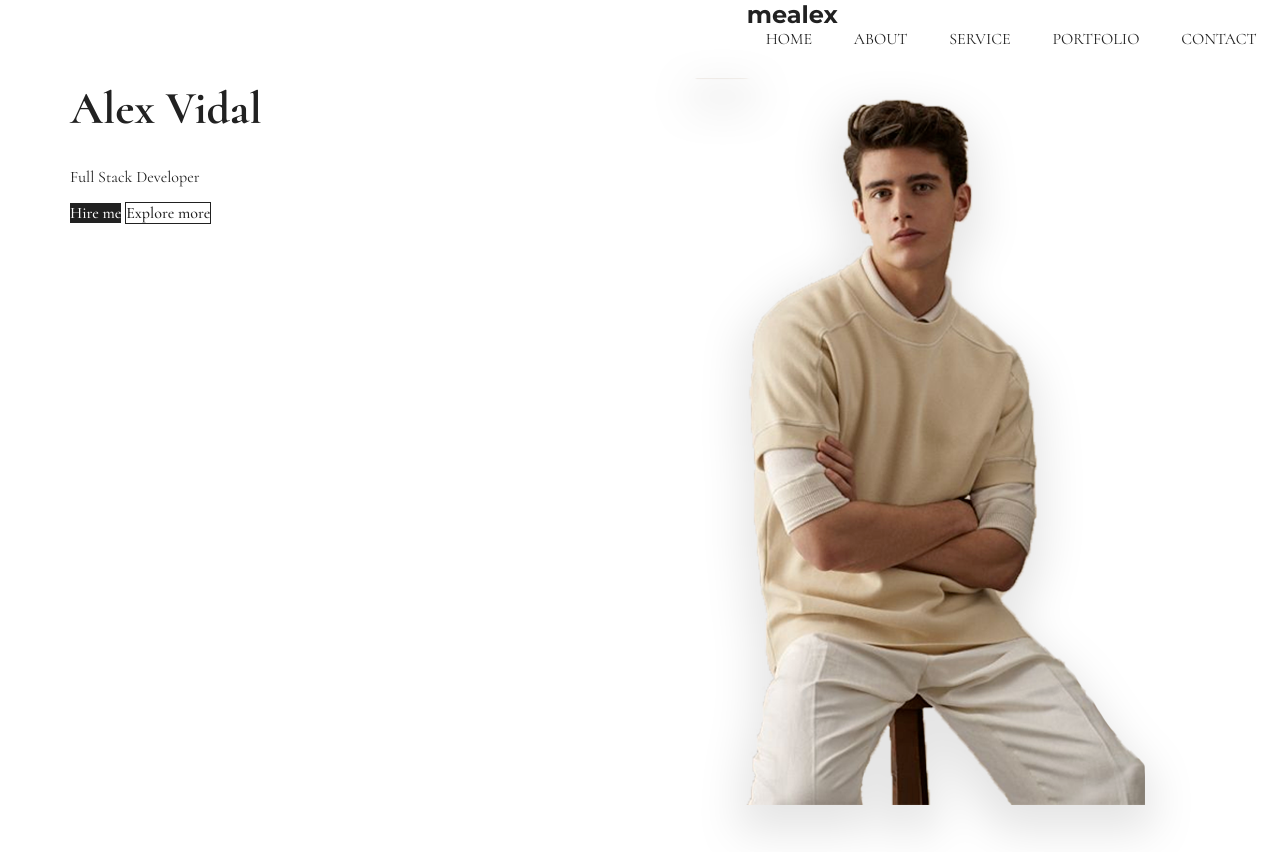
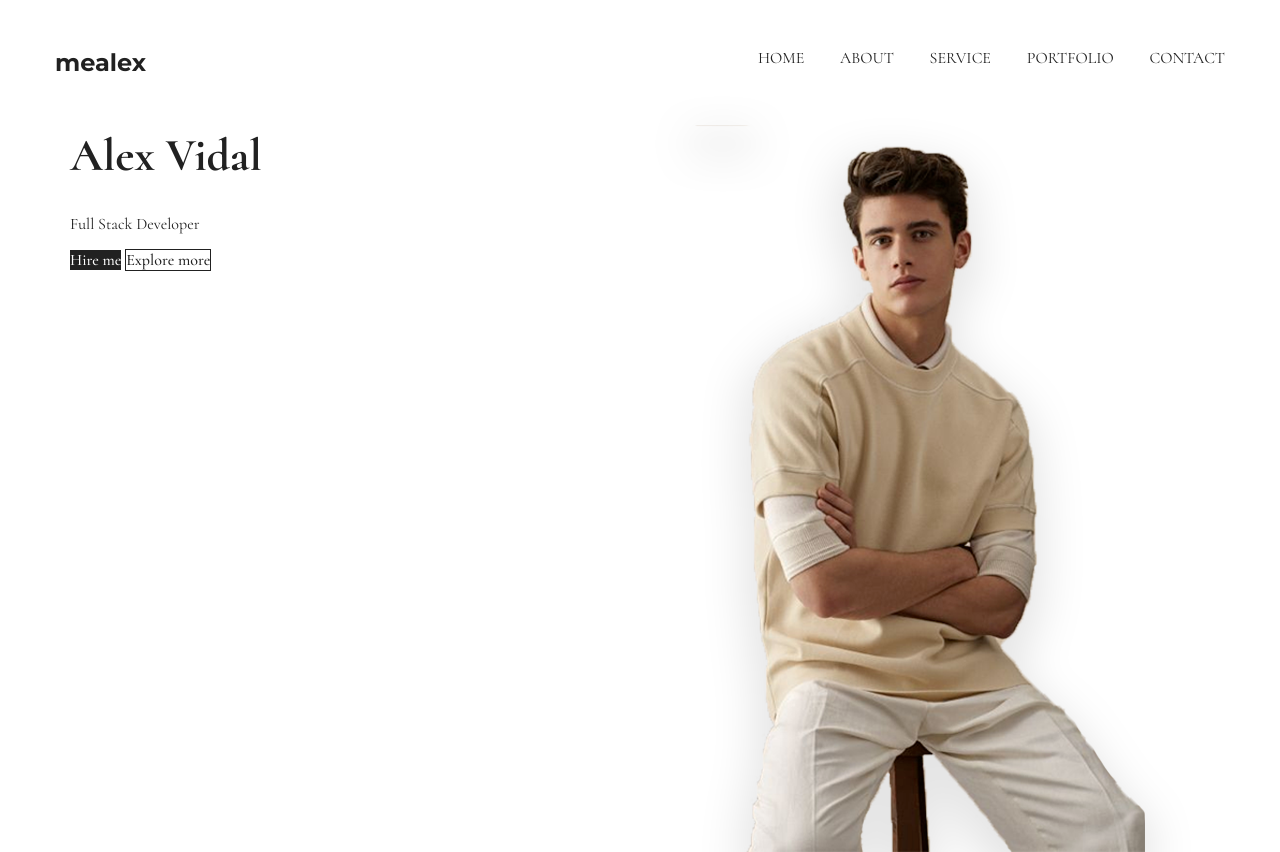
Before and after one commit to zanetagorska/alex-vidal, a plain HTML site: page homepage.html in a window 1280 px wide. Shown: the top 852 px of the page. Drawn offline with Linux system fonts and the light colour scheme.

Commit message:
Menu - podstawowe style

```diff
--- a/assets/less/_sections.less
+++ b/assets/less/_sections.less
@@ -1,7 +1,17 @@
 header {
   nav.navbar {
-    @media screen and (min-width: @screen-md) {
-    margin-left: 58.33333333%;
+    margin: 0 auto;
+    padding: 48px 0;
+    width: 970px;
+    @media screen and (min-width: @screen-lg) {
+      width: 1170px;
+    }
+
+    .logo {
+      font-family: 'Montserrat', sans-serif;
+      font-weight: 700;
+      font-size: 24px;
+      float: left;
     }
 
     .fa {
@@ -18,26 +28,30 @@ header {
       display: none;
       @media screen and (min-width: @screen-md) {
         display: block;
+        float: right;
       }
-
       li {
         display: block;
+        padding: 0 16px;
         @media screen and (min-width: @screen-md) {
           display: inline-block;
         }
-
         a {
           text-decoration: none;
           color: @black;
-          padding: 0 19px;
+
+          &:hover {
+            border-bottom: 2px solid @black;
+          }
         }
       }
+      li:first-child {
+        padding-left: 0;
+      }
+      li:last-child {
+        padding-right: 0;
+      }
     }
-  }
-
-  .logo {
-    font-family: 'Montserrat', sans-serif;
-    font-size: 24px;
   }
 }
 
```
Also changed, not shown: assets/css/style.css.
